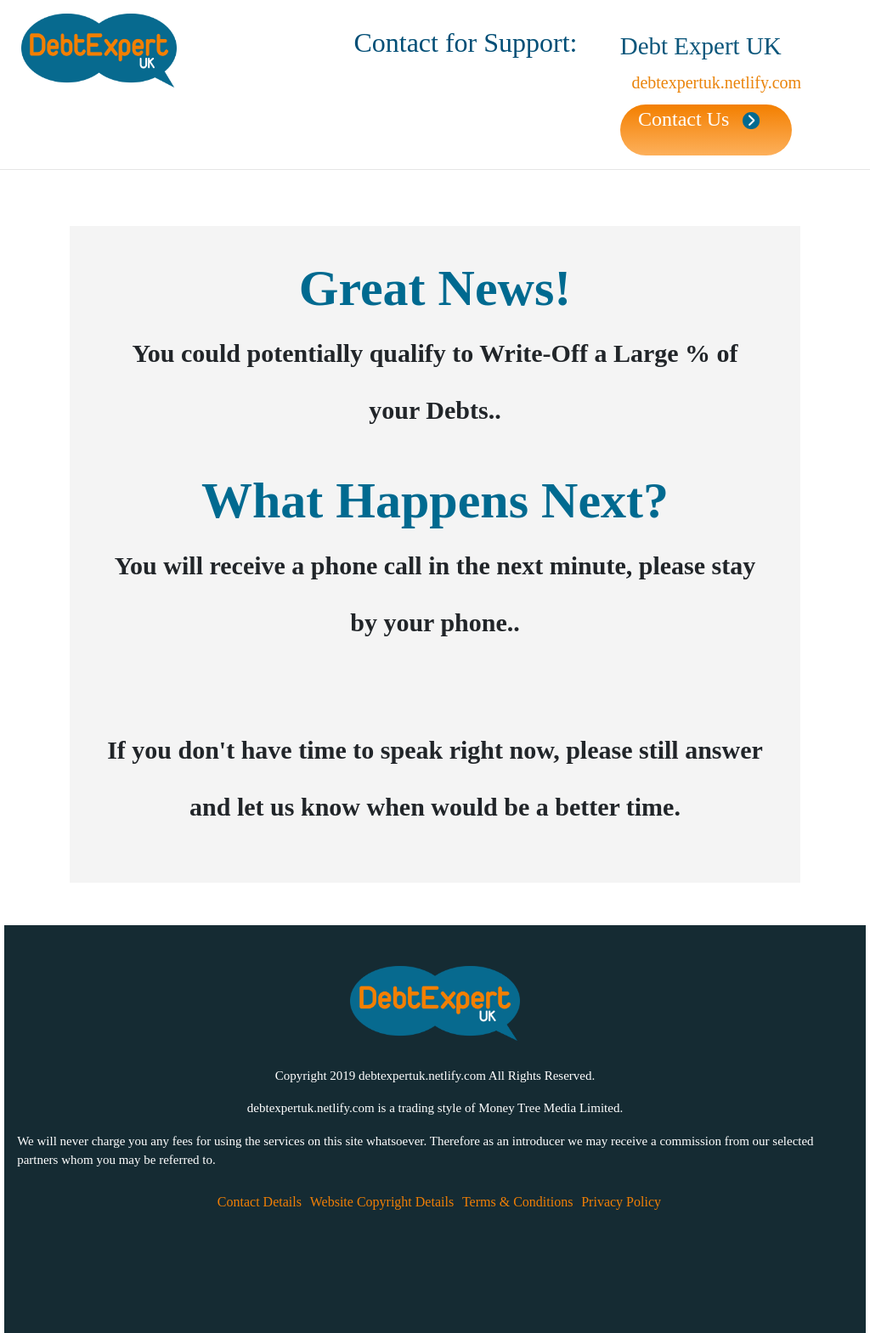
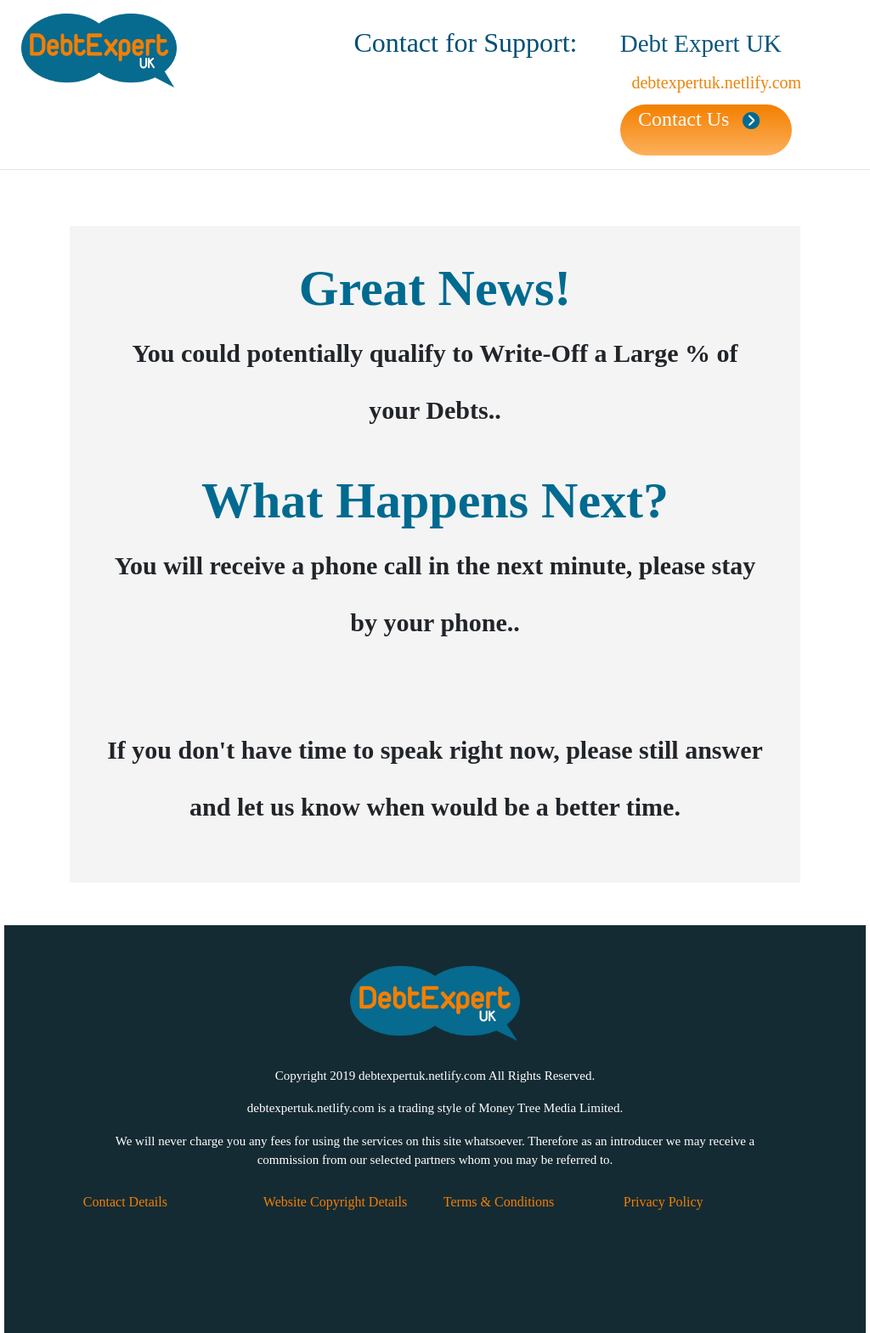
Before and after one commit to akashahmad/leads-bpo, a React (Create React App) app: page /thank-you in a window 1024 px wide. Shown: the whole page at 85% size. Built offline with nearby package versions, Linux system fonts and the light colour scheme; a web font is replaced by a local one.

Commit message:
homepage completed

```diff
--- a/src/asserts/style/responsive.css
+++ b/src/asserts/style/responsive.css
@@ -172,7 +172,9 @@
         font-size: 19px!important;
 
     } */
-
+    .d-flex.flex-column.align-items-end.content {
+        margin-left: -111px;
+    }
     .image {
         min-height: 167vh!important;
     }
@@ -199,15 +201,16 @@
         height: 100%;
     }
     .link-header {
-        margin-top: -28px!important;
+        margin-top: -7px!important;
         margin-right: -14px;
+        margin-right: 377px!important;
         font-size: 21px!important;
     }
     .section1-paragraph h4 {
-        font-size: 27px;
+        font-size: 27px!important;
         font-weight: bold;
         padding-top: 1.5%;
-        margin-right: 155px;
+        margin-right: 230px;
         color: #004e76;
     }
 
@@ -459,6 +462,16 @@
 }
 
 @media (max-width: 1199px) and (min-width: 1024px) {
+    .last-pargraph-width {
+        width: 800px;
+        text-align: center;
+    }
+    .lists-footer-lastsection li {
+        text-decoration: none;
+        list-style: none;
+        padding-left: 1%;
+        width: 212px;
+    }
     .headerLogo {
         width: 18%!important;
         margin-left: 2%!important;
@@ -471,7 +484,7 @@
     }
     .section1-paragraph a {
         color: #004e76!important;
-        margin-top: -93px!important;
+        margin-top: -96px!important;
         color: #0b567b!important;
         margin-left: -16px;
         width: 283px;
--- a/src/asserts/style/style.css
+++ b/src/asserts/style/style.css
@@ -20,12 +20,12 @@
     background-size: cover;
 }
 
-.image-section8{
+/* .image-section8{
     background-image: url(../images/Group1.png);
     height:700px;
     background-size: cover;
     background-repeat: no-repeat;
-}
+} */
 .img-form{
     background-image:url(../images/Group1.png);
     height:437px;
@@ -33,7 +33,7 @@
     background-size: cover;
 }
 .section5-image{
-    background-image: url(../images/Group1.png);
+    background-image: url(../images/section.png);
     min-height: 116vh;
     background-size: cover;
     background-repeat: no-repeat;
```
Also changed, not shown: src/asserts/images/section.png (added).
